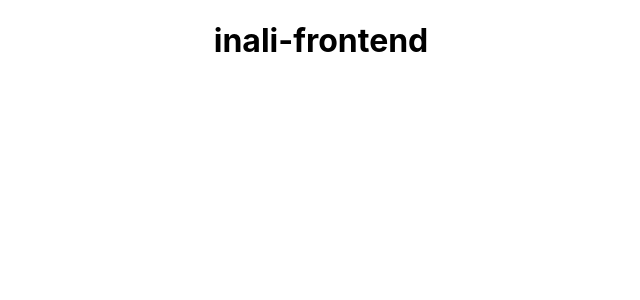
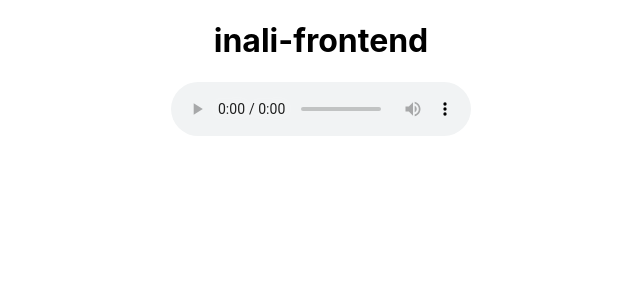
Before and after one commit to centroculturadigital-mx/inali-frontend, a React (Create React App) app: page / in a window 1280 px wide. Shown: the top 300 px of the page, without its empty margins (319-959 px from the left). Built offline with nearby package versions, Linux system fonts and the light colour scheme.

Commit message:
PLayer basico

```diff
--- a/public/index.html
+++ b/public/index.html
@@ -8,6 +8,7 @@
     <link rel="shortcut icon" href="%PUBLIC_URL%/favicon.ico" />
     <meta name="viewport" content="width=device-width, initial-scale=1" />
     <meta name="theme-color" content="#000000" />
+    <meta http-equiv="Content-Type" content="text/html;charset=utf-8" />
     <!--
       manifest.json provides metadata used when your web app is installed on a
       user's mobile device or desktop. See https://developers.google.com/web/fundamentals/web-app-manifest/
@@ -22,10 +23,10 @@
       work correctly both with client-side routing and a non-root public URL.
       Learn how to configure a non-root public URL by running `npm run build`.
     -->
-    <title>React App</title>
+    <title>INALI Front-end</title>
   </head>
   <body>
-    <noscript>You need to enable JavaScript to run this app.</noscript>
+    <noscript>Debes tener JavaScript encendido en tu navegador.</noscript>
     <div id="root"></div>
     <!--
       This HTML file is a template.
--- a/src/App.js
+++ b/src/App.js
@@ -3,6 +3,8 @@ import logo from './logo.svg';
 import './App.css';
 import { Query } from 'react-apollo';
 import FamiliasLista from './componentes/Familia/FamiliasLista/FamiliasLista';
+//
+import Audio from './componentes/Audio/Audio'
 
 
 const App = () => {
@@ -12,6 +14,7 @@ const App = () => {
       <h1>
         inali-frontend
       </h1>
+      <Audio/>
     </div>
   );
 }
--- /dev/null
+++ b/src/componentes/Audio/Audio.js
@@ -0,0 +1,17 @@
+import React, {Component} from 'react'
+import AudioPlayer from './AudioPlayer'
+
+
+export default class Audio extends Component {
+
+  render() {
+
+    return (
+      <section>
+        <AudioPlayer />
+      </section>
+    )
+
+  }
+
+}
--- /dev/null
+++ b/src/componentes/Audio/Audio.scss
@@ -0,0 +1,19 @@
+audio::-webkit-media-controls-panel
+{
+ background-color:powderblue;
+}
+// audio::-webkit-media-controls-mute-button
+// audio::-webkit-media-controls-play-button
+// audio::-webkit-media-controls-timeline-container
+// audio::-webkit-media-controls-current-time-display
+// audio::-webkit-media-controls-time-remaining-display
+// audio::-webkit-media-controls-enclosure
+// audio::-webkit-media-controls-timeline
+// audio::-webkit-media-controls-volume-slider-container
+// audio::-webkit-media-controls-volume-slider
+// audio::-webkit-media-controls-seek-back-button
+// audio::-webkit-media-controls-seek-forward-button
+// audio::-webkit-media-controls-fullscreen-button
+// audio::-webkit-media-controls-rewind-button
+// audio::-webkit-media-controls-return-to-realtime-button
+// audio::-webkit-media-controls-toggle-closed-captions-button
--- /dev/null
+++ b/src/componentes/Audio/AudioPlayer.jsx
@@ -0,0 +1,26 @@
+import React from 'react'
+// Audios dev
+  const mp3 = require('./AudioAssets/josecaos-j71g1gj7-soundcloud.edit.mp3')
+const ogg = require('./AudioAssets/josecaos-j71g1gj7-soundcloud.edit.ogg')
+
+class AudioPlayer extends React.Component {
+  constructor(props) {
+    super(props);
+    this.state = {
+    };
+  }
+
+  render() {
+    return (
+      <div>
+        <audio controls >
+          <source src={mp3} type="audio/mpeg" />
+          <source src={ogg} type="audio/ogg" />
+          El navegador no soporta HTML5
+        </audio>
+      </div>
+    );
+  }
+}
+
+export default AudioPlayer
```
Also changed, not shown: src/componentes/Audio/AudioTarjeta.js (added), 2 other files (tests, documents, lock files or other folders).
